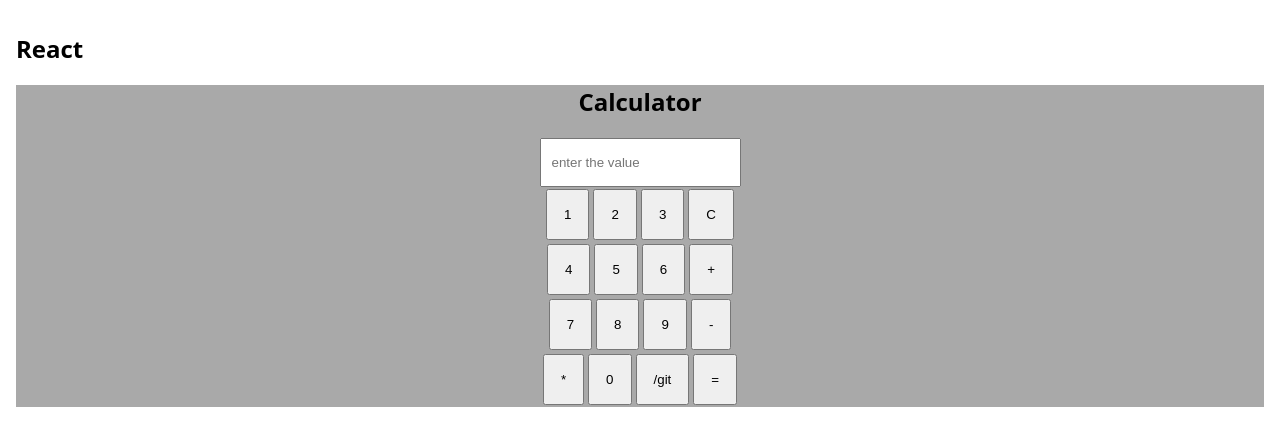
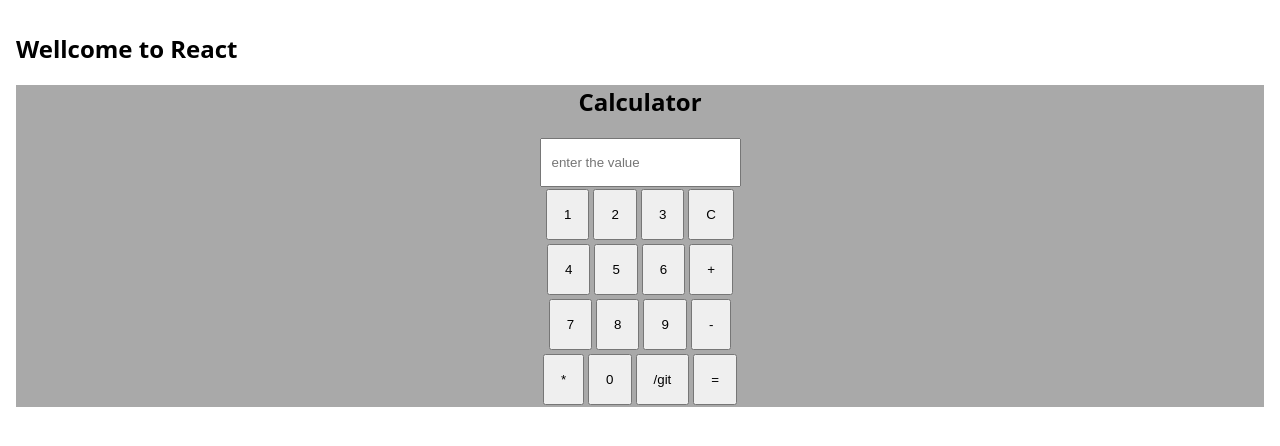
Before and after one commit to chunchusangeetha/password, a React (Create React App) app in the folder react-app/: page / in a window 1280 px wide. Shown: the top 446 px of the page. Built offline with nearby package versions, Linux system fonts and the light colour scheme.

Commit message:
Update App.js

```diff
--- a/react-app/src/App.js
+++ b/react-app/src/App.js
@@ -5,7 +5,7 @@ import Calculator from './Calculator';
 function App() {
   return (
     <div className="App">
-      <h1>React</h1>
+      <h1>Wellcome to React</h1>
       <Calculator/>
     </div>
   );
```
